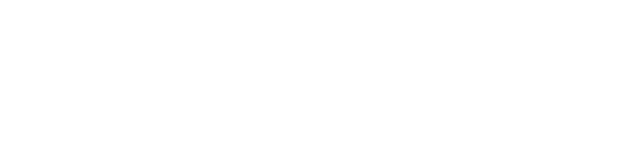
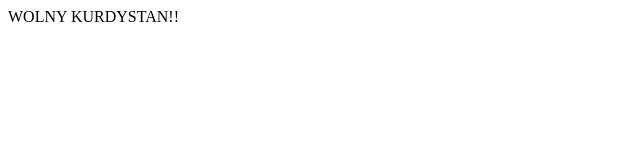
Before and after one commit to LelochLeloszek/ProjektL, a plain HTML site: page index.html in a window 1280 px wide. Shown: the whole page, without its empty margins (0-640 px from the left). Drawn offline with Linux system fonts and the light colour scheme.

Commit message:
KamilToDzban

```diff
--- a/index.html
+++ b/index.html
@@ -6,6 +6,6 @@
     <title>Document</title>
 </head>
 <body>
-
+    WOLNY KURDYSTAN!!
 </body>
 </html>
```
